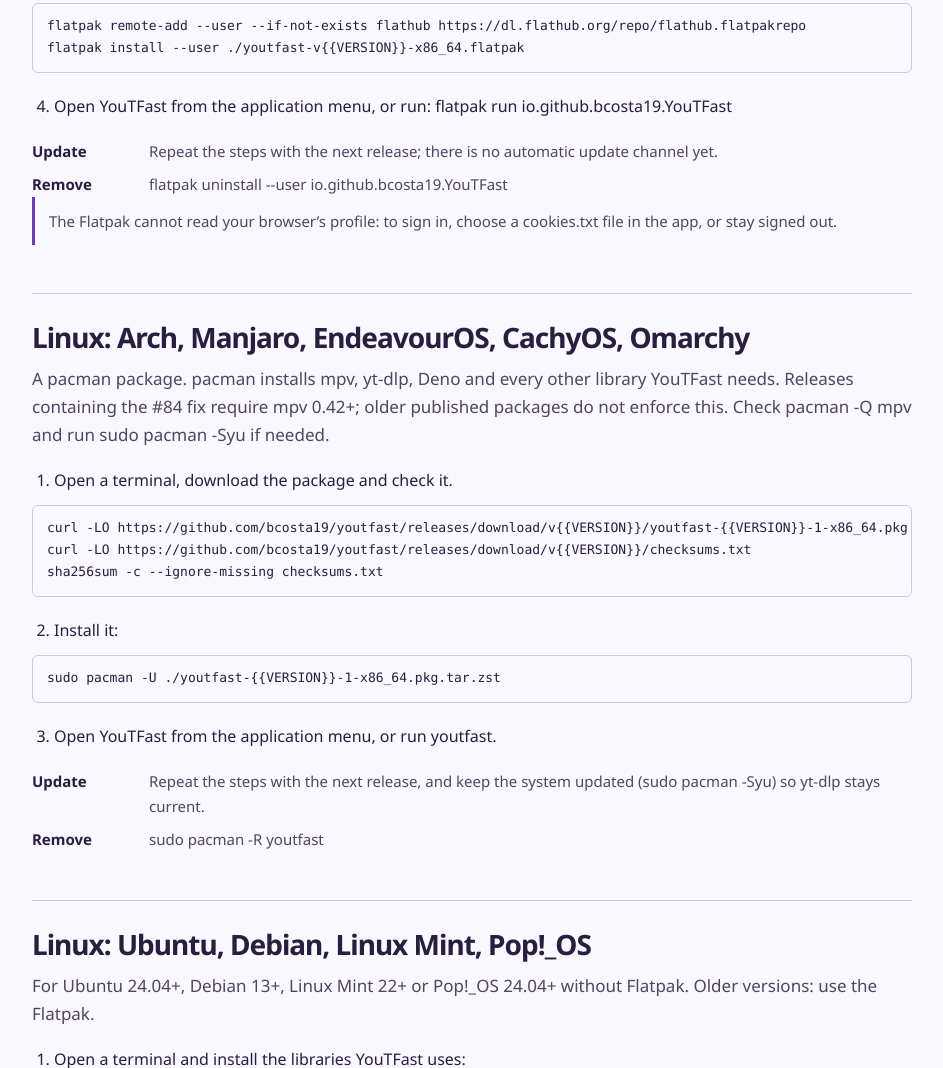
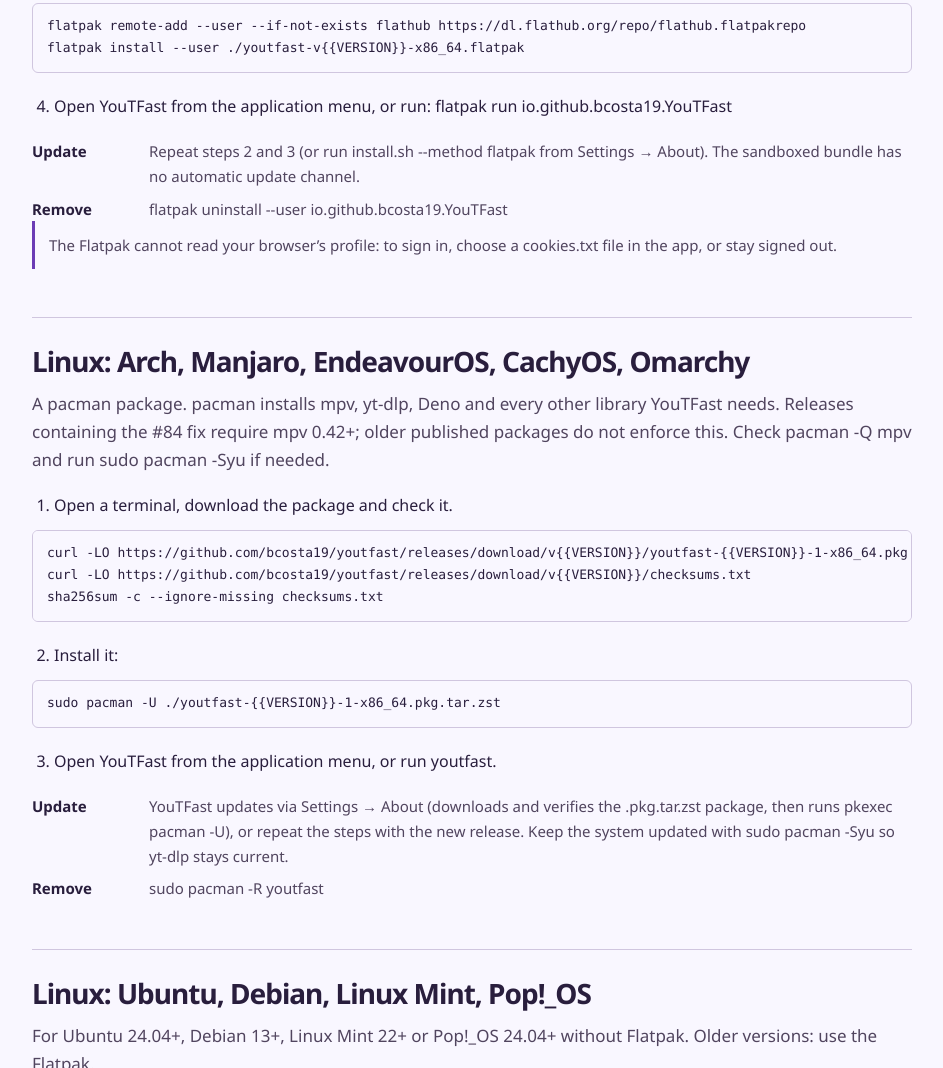
Before and after one commit to bcosta19/youtfast, a plain HTML site: page website/install.html in a window 1280 px wide. Shown: the part 1867-2935 px from the top of the page, without its empty margins (48-991 px from the left). Drawn offline with Linux system fonts and the light colour scheme; files whose address does not match are found by name.

Commit message:
docs: align the website's update steps and keep it in step with releases (#105)
- website/install.html: the Flatpak and Arch Update entries follow
  docs/install.md for 0.9.0 (install.sh --method flatpak; in-app update
  through pkexec pacman -U).
- AGENTS.md: changes to docs/install.md also update website/install.html
  (and website/index.html where applicable) and pass tools/test_site.py.
- AGENTS.md: document the Cloudflare Pages Direct Upload deploy: never
  before the release for Cargo.toml's version is published, then build,
  deploy and verify the live pages.

```diff
--- a/website/install.html
+++ b/website/install.html
@@ -99,7 +99,7 @@ flatpak install --user ./youtfast-v{{VERSION}}-x86_64.flatpak</code></pre>
         <li data-en="Open YouTFast from the application menu, or run: flatpak run io.github.bcosta19.YouTFast" data-pt="Abra o YouTFast pelo menu de aplicativos, ou execute: flatpak run io.github.bcosta19.YouTFast">Open YouTFast from the application menu, or run: flatpak run io.github.bcosta19.YouTFast</li>
       </ol>
       <dl class="install-facts">
-        <div><dt data-en="Update" data-pt="Atualizar">Update</dt><dd data-en="Repeat the steps with the next release; there is no automatic update channel yet." data-pt="Repita os passos com a próxima versão; ainda não há canal de atualização automática.">Repeat the steps with the next release; there is no automatic update channel yet.</dd></div>
+        <div><dt data-en="Update" data-pt="Atualizar">Update</dt><dd data-en="Repeat steps 2 and 3 (or run install.sh --method flatpak from Settings → About). The sandboxed bundle has no automatic update channel." data-pt="Repita os passos 2 e 3 (ou rode install.sh --method flatpak em Configurações → Sobre). O bundle em sandbox não tem canal de atualização automática.">Repeat steps 2 and 3 (or run install.sh --method flatpak from Settings → About). The sandboxed bundle has no automatic update channel.</dd></div>
         <div><dt data-en="Remove" data-pt="Remover">Remove</dt><dd data-en="flatpak uninstall --user io.github.bcosta19.YouTFast" data-pt="flatpak uninstall --user io.github.bcosta19.YouTFast">flatpak uninstall --user io.github.bcosta19.YouTFast</dd></div>
       </dl>
       <p class="notice" data-en="The Flatpak cannot read your browser’s profile: to sign in, choose a cookies.txt file in the app, or stay signed out." data-pt="O Flatpak não lê o perfil do seu navegador: para entrar na conta, escolha um arquivo cookies.txt no aplicativo, ou use sem conta.">The Flatpak cannot read your browser’s profile: to sign in, choose a cookies.txt file in the app, or stay signed out.</p>
@@ -124,7 +124,7 @@ sha256sum -c --ignore-missing checksums.txt</code></pre>
         <li data-en="Open YouTFast from the application menu, or run youtfast." data-pt="Abra o YouTFast pelo menu de aplicativos, ou execute youtfast.">Open YouTFast from the application menu, or run youtfast.</li>
       </ol>
       <dl class="install-facts">
-        <div><dt data-en="Update" data-pt="Atualizar">Update</dt><dd data-en="Repeat the steps with the next release, and keep the system updated (sudo pacman -Syu) so yt-dlp stays current." data-pt="Repita os passos com a próxima versão e mantenha o sistema atualizado (sudo pacman -Syu) para o yt-dlp continuar atual.">Repeat the steps with the next release, and keep the system updated (sudo pacman -Syu) so yt-dlp stays current.</dd></div>
+        <div><dt data-en="Update" data-pt="Atualizar">Update</dt><dd data-en="YouTFast updates via Settings → About (downloads and verifies the .pkg.tar.zst package, then runs pkexec pacman -U), or repeat the steps with the new release. Keep the system updated with sudo pacman -Syu so yt-dlp stays current." data-pt="O YouTFast atualiza por Configurações → Sobre (baixa e verifica o pacote .pkg.tar.zst e executa pkexec pacman -U), ou repita os passos com a nova versão. Mantenha o sistema atualizado com sudo pacman -Syu para o yt-dlp continuar atual.">YouTFast updates via Settings → About (downloads and verifies the .pkg.tar.zst package, then runs pkexec pacman -U), or repeat the steps with the new release. Keep the system updated with sudo pacman -Syu so yt-dlp stays current.</dd></div>
         <div><dt data-en="Remove" data-pt="Remover">Remove</dt><dd data-en="sudo pacman -R youtfast" data-pt="sudo pacman -R youtfast">sudo pacman -R youtfast</dd></div>
       </dl>
     </section>
```
Also changed, not shown: 1 other file.
